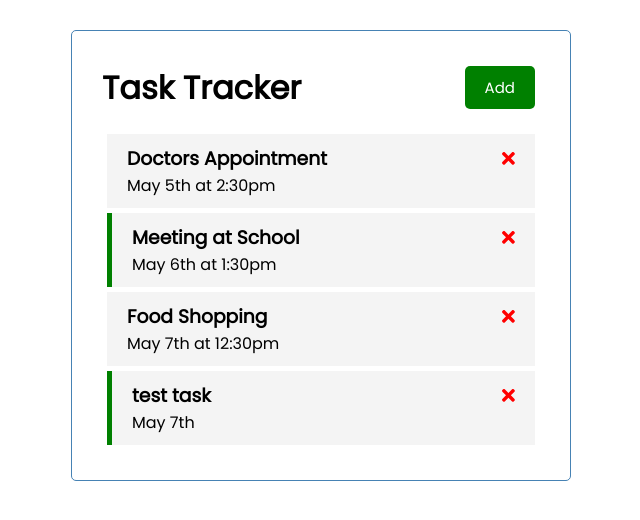
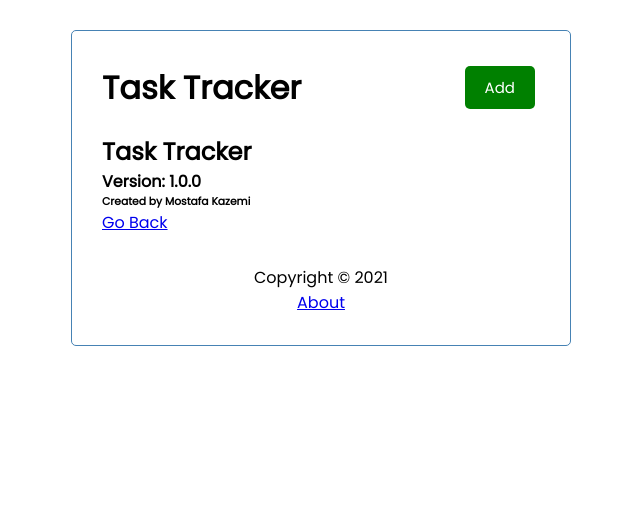
Before and after one commit to mossykazemi/Angular-TaskTracker, an Angular app: page /about in a window 1280 px wide. Shown: the top 520 px of the page, without its empty margins (319-959 px from the left). Built offline with nearby package versions, Linux system fonts and the light colour scheme; data requests are answered from the project's data file.

Commit message:
Added About and Footer with routing

```diff
--- a/src/app/app.component.html
+++ b/src/app/app.component.html
@@ -1,4 +1,5 @@
 <div class="container">
   <app-header></app-header>
-  <app-tasks></app-tasks>
+  <router-outlet></router-outlet>
+  <app-footer></app-footer>
 </div>
--- a/src/app/app.module.ts
+++ b/src/app/app.module.ts
@@ -3,6 +3,7 @@
 import { FontAwesomeModule } from '@fortawesome/angular-fontawesome';
 import { HttpClientModule } from '@angular/common/http';
 import { FormsModule } from '@angular/forms';
+import { RouterModule, Routes } from '@angular/router';
 
 import { AppComponent } from './app.component';
 import { HeaderComponent } from './components/header/header.component';
@@ -10,6 +11,13 @@
 import { TasksComponent } from './components/tasks/tasks.component';
 import { TaskItemComponent } from './components/task-item/task-item.component';
 import { AddTaskComponent } from './components/add-task/add-task.component';
+import { AboutComponent } from './components/about/about.component';
+import { FooterComponent } from './components/footer/footer.component';
+
+const appRoutes: Routes = [
+  { path: '', component: TasksComponent },
+  { path: 'about', component: AboutComponent }
+];
 
 @NgModule({
   declarations: [
@@ -19,8 +27,16 @@
     TasksComponent,
     TaskItemComponent,
     AddTaskComponent,
+    AboutComponent,
+    FooterComponent,
   ],
-  imports: [BrowserModule, FontAwesomeModule, HttpClientModule, FormsModule],
+  imports: [
+    BrowserModule,
+    FontAwesomeModule,
+    HttpClientModule,
+    FormsModule,
+    RouterModule.forRoot(appRoutes, { enableTracing: true }),
+  ],
   providers: [],
   bootstrap: [AppComponent],
 })
--- /dev/null
+++ b/src/app/components/about/about.component.html
@@ -0,0 +1,6 @@
+<div>
+  <h2>Task Tracker</h2>
+  <h4>Version: 1.0.0</h4>
+  <h6>Created by Mostafa Kazemi</h6>
+  <a routerLink="/">Go Back</a>
+</div>
--- /dev/null
+++ b/src/app/components/about/about.component.ts
@@ -0,0 +1,15 @@
+import { Component, OnInit } from '@angular/core';
+
+@Component({
+  selector: 'app-about',
+  templateUrl: './about.component.html',
+  styleUrls: ['./about.component.css']
+})
+export class AboutComponent implements OnInit {
+
+  constructor() { }
+
+  ngOnInit(): void {
+  }
+
+}
--- /dev/null
+++ b/src/app/components/footer/footer.component.css
@@ -0,0 +1,4 @@
+footer {
+  margin-top: 30px;
+  text-align: center;
+}
--- /dev/null
+++ b/src/app/components/footer/footer.component.html
@@ -0,0 +1,4 @@
+<footer>
+    <p>Copyright &copy; 2021</p>
+    <a routerLink="/about">About</a>
+</footer>
--- /dev/null
+++ b/src/app/components/footer/footer.component.ts
@@ -0,0 +1,15 @@
+import { Component, OnInit } from '@angular/core';
+
+@Component({
+  selector: 'app-footer',
+  templateUrl: './footer.component.html',
+  styleUrls: ['./footer.component.css']
+})
+export class FooterComponent implements OnInit {
+
+  constructor() { }
+
+  ngOnInit(): void {
+  }
+
+}
```
Also changed, not shown: src/app/components/about/about.component.css (added), 2 other files (tests, documents, lock files or other folders).
